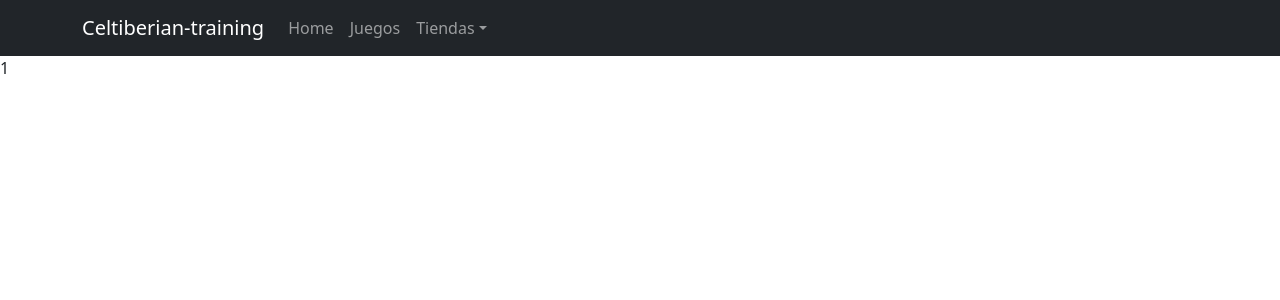
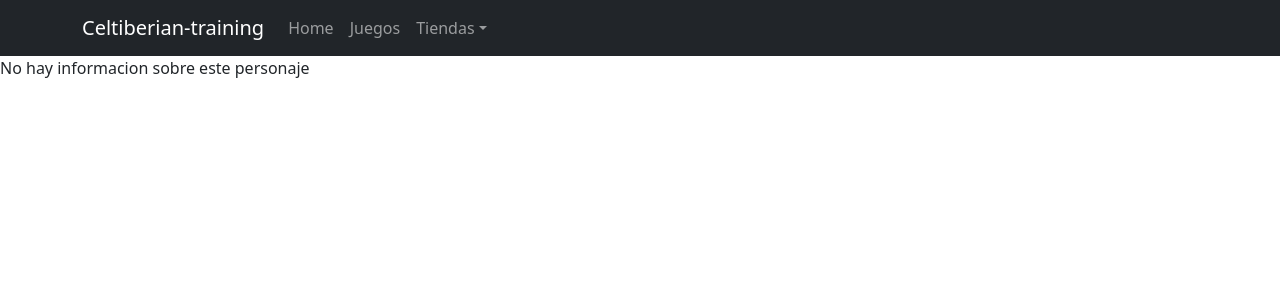
Before and after one commit to JLS97/celtiberian-training, a React (Create React App) app: page /character/1 in a window 1280 px wide. Shown: the top 300 px of the page. Built offline with nearby package versions, Linux system fonts and the light colour scheme; no server answers.

Commit message:
character component

```diff
--- a/src/api/services.js
+++ b/src/api/services.js
@@ -7,7 +7,7 @@ const getCharacters = async (state) => {
 
 const getCharacter = async (state, id) => {
     const req = await axios.get(`https://rickandmortyapi.com/api/character/${id}`);
-    console.log(req);
+    state(req.data)
 }
 
 
--- a/src/components/Character/index.jsx
+++ b/src/components/Character/index.jsx
@@ -1,10 +1,20 @@
-import React from "react";
+import React, { useEffect, useState } from "react";
 import { useParams } from "react-router";
+import { getCharacter } from "../../api/services";
 
-function ShopDetail() {
+const Character = () => {
     const {id} = useParams();
+    const [personaje, setPersonaje] = useState(null);
 
-    return <p>{id}</p>
+    useEffect(() => {
+        getCharacter(setPersonaje,id)
+    },[id])
+
+    return (
+        <div>
+            { personaje != null ? (<p>{ personaje.name }</p>) : (<p>No hay informacion sobre este personaje</p>) }
+        </div>
+    )
 }
 
-export default ShopDetail;
+export default Character;
--- a/src/components/Home/index.jsx
+++ b/src/components/Home/index.jsx
@@ -7,7 +7,7 @@ const Home = () => {
 
     useEffect(() =>{
         getCharacters(setPersonajes)
-    },[personajes]);
+    },[]);
 
     return (
         <div>
```
